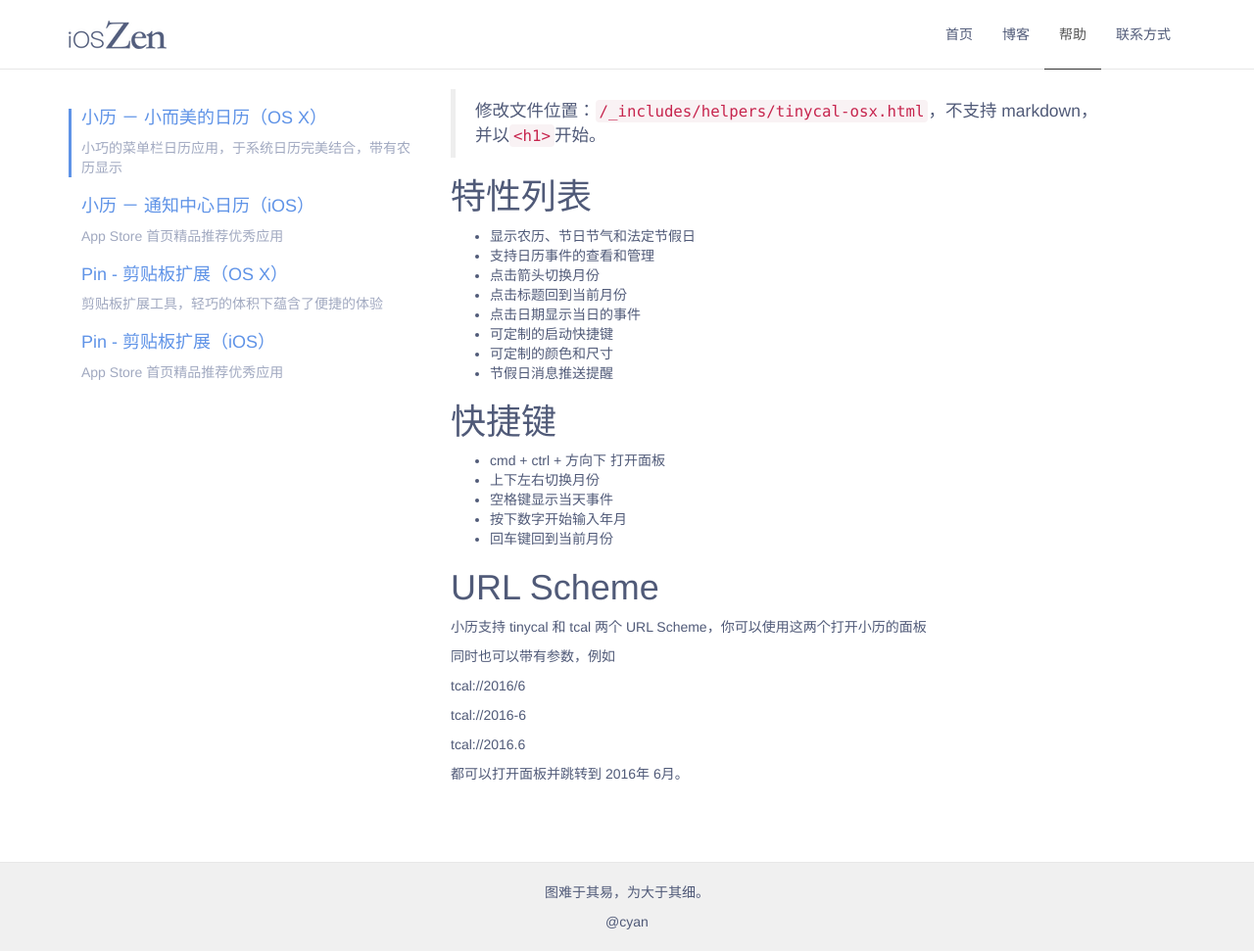
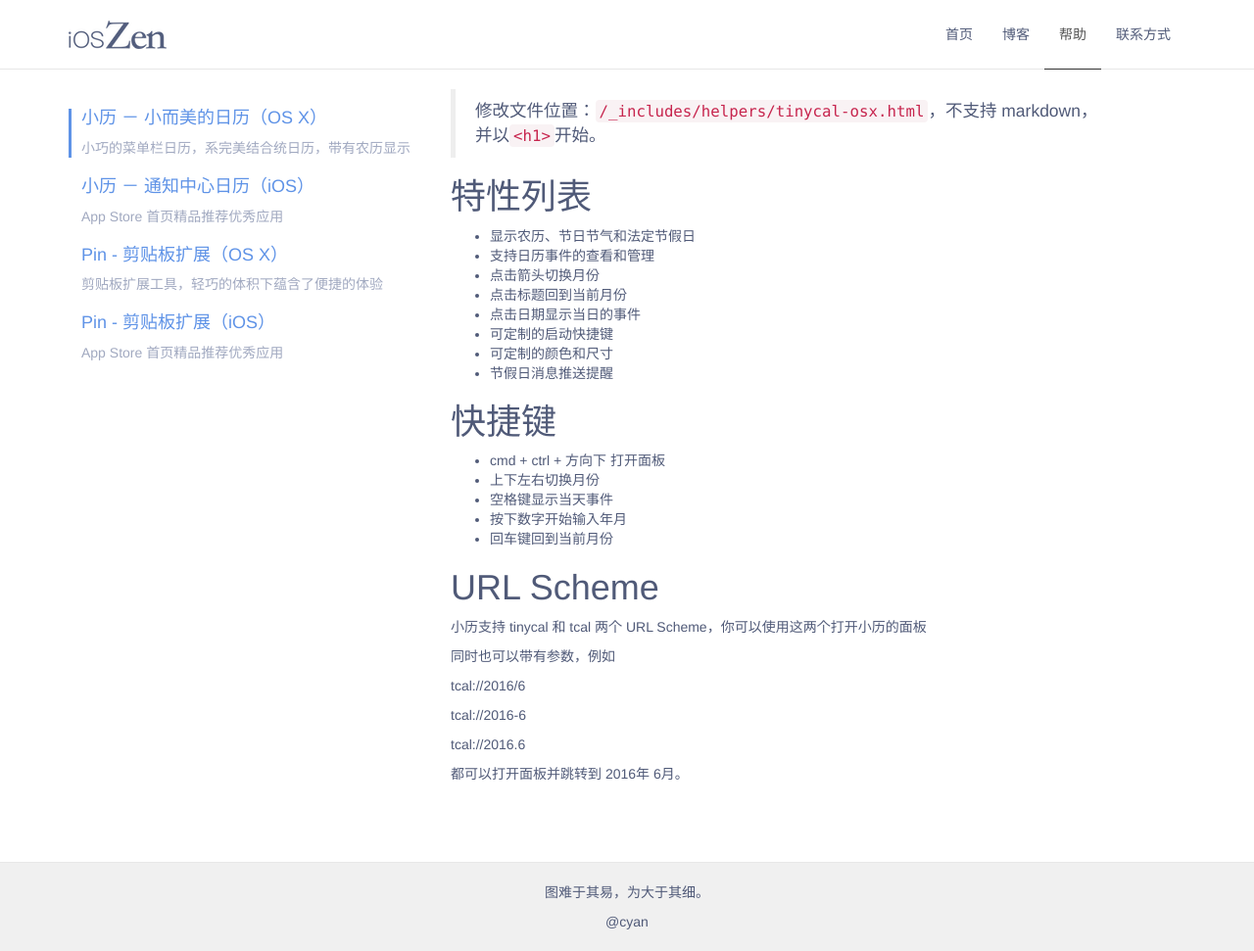
Before and after one commit to macbetter/ioszen.com-redesign, a Jekyll site: the page built from pages/help.html, in a window 1280 px wide. Shown: the whole page at 98% size. Built offline with Jekyll 4.4.1, drawn with Linux system fonts in a browser that asks for light colours.

Commit message:
update help menu

```diff
--- a/_includes/helper-menu.html
+++ b/_includes/helper-menu.html
@@ -2,7 +2,7 @@
   <li {% if page.help_menu_active == "tinycal-osx" %}class="active"{% endif %}>
     <a href="{{ "/help/tinycal-osx/" | prepend: site.baseurl }}">
       <h3>小历 － 小而美的日历（OS X）</h3>
-      <p>小巧的菜单栏日历应用，于系统日历完美结合，带有农历显示</p>
+      <p>小巧的菜单栏日历，系完美结合统日历，带有农历显示</p>
     </a>
   </li>
   <li {% if page.help_menu_active == "tinycal-ios" %}class="active"{% endif %}>
```
